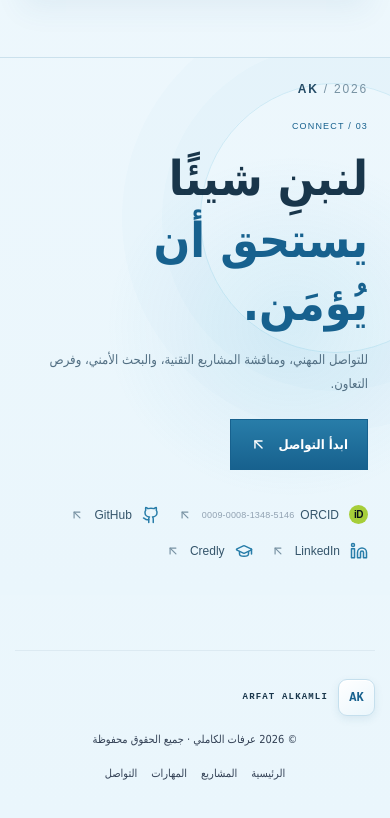
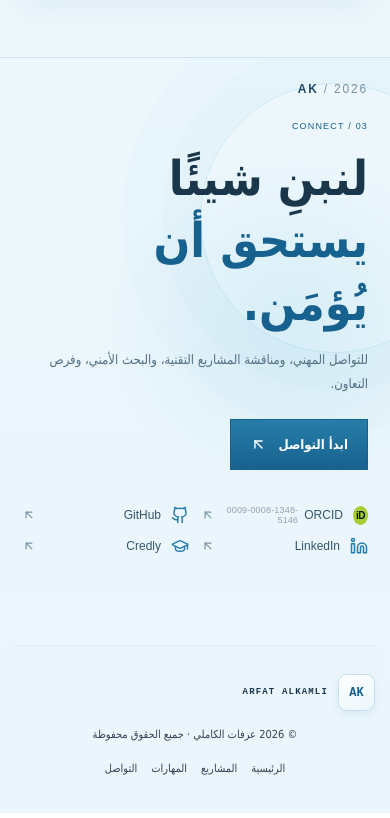
Before and after one commit to arfat-alkamly/arfat-alkamly-portfolio, a Next.js app: page / in a window 390 px wide. Shown: the part 3928-4746 px from the top of the page. Built offline with nearby package versions, Linux system fonts and the light colour scheme; no server answers.

Commit message:
Set responsive two-column social links on homepage

```diff
--- a/app/home.css
+++ b/app/home.css
@@ -204,3 +204,8 @@
 .home-v2 .hv-discipline-card:focus-visible{outline:2px solid #2789ba;outline-offset:4px}
 .home-v2 .hv-hero{padding-bottom:46px}
 .home-v2 .hv-hero-visual{margin-bottom:0}
+
+/* Four-profile contact grid: two columns on phones, flexible row on wider screens. */
+.home-v2 .hv-social-links{display:grid;grid-template-columns:repeat(2,minmax(0,1fr));gap:12px;min-width:0}
+.home-v2 .hv-social-links>a{min-width:0}
+@media(min-width:640px){.home-v2 .hv-social-links{display:flex;flex-wrap:wrap;gap:12px}}
```
